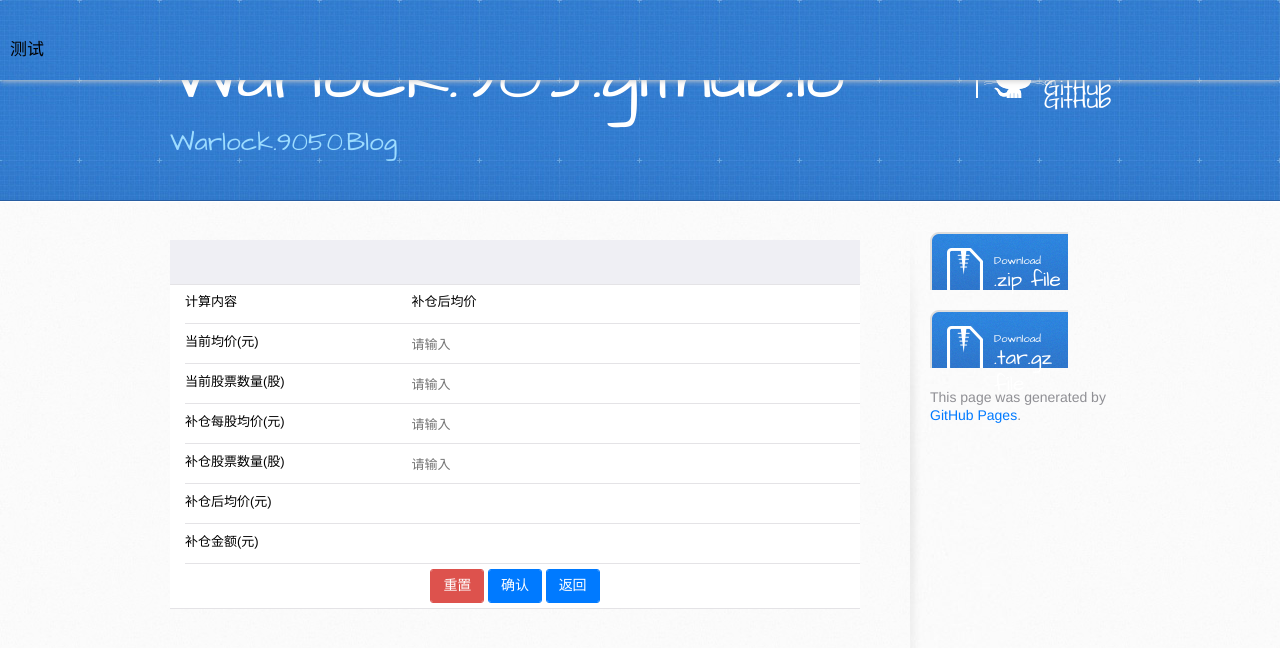
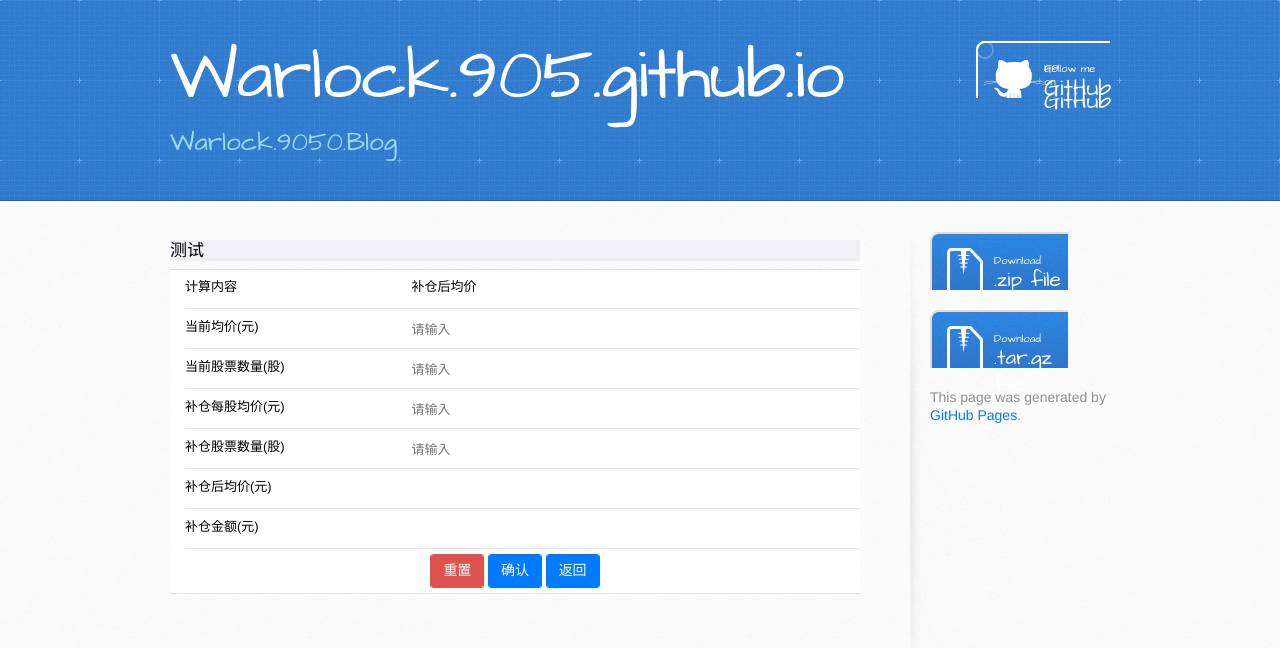
Before and after one commit to warlock905/warlock905.github.io, a Jekyll site: the page built from gp.html, in a window 1280 px wide. Shown: the top 648 px of the page. Built offline with Jekyll 4.4.1, drawn with Linux system fonts in a browser that asks for light colours; some web fonts are replaced.

Commit message:
Update gp.html

```diff
--- a/gp.html
+++ b/gp.html
@@ -32,8 +32,8 @@ title: warlock
 		</style>
 	</head>
 
-        <header class="mui-bar mui-bar-nav">测试
-        </header>
+        <div class="mui-content">测试
+        </div>
 		<div class="mui-content">
             <form class="mui-input-group" id="formgp">
                 <div class="mui-input-row">
```
